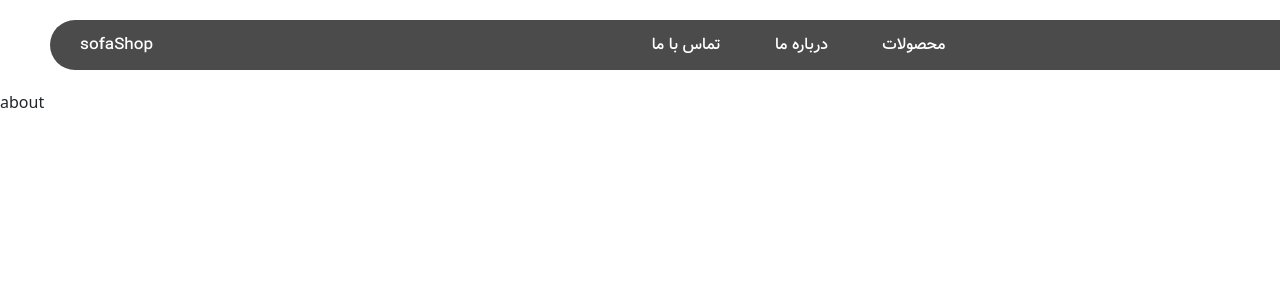
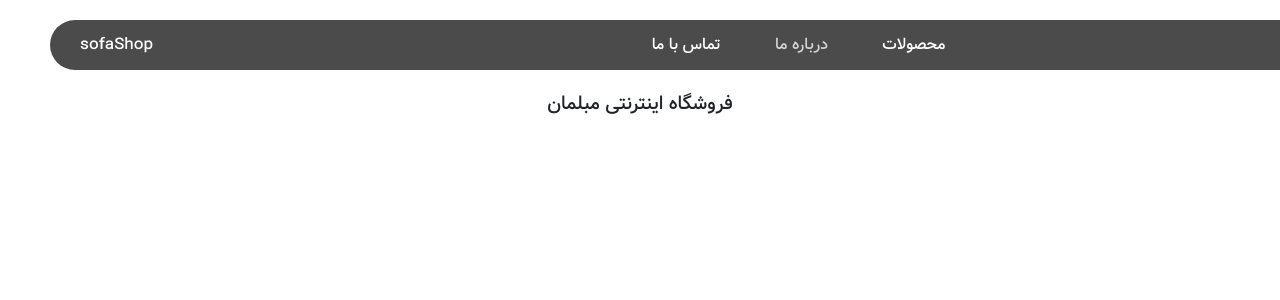
Before and after one commit to khadijeh68/sofaShop, a React (Create React App) app: page /aboutUs in a window 1280 px wide. Shown: the top 300 px of the page. Built offline with nearby package versions, Linux system fonts and the light colour scheme.

Commit message:
UI: navbar color, aboutUs page changed

```diff
--- a/src/components/navbar/index.js
+++ b/src/components/navbar/index.js
@@ -3,23 +3,28 @@ import { NavLink } from "react-router-dom";
 import style from "./navbar.module.css";
 
 function Navbar() {
+  const navLinkStyles = ({ isActive }) => {
+    return {
+      color: isActive ? "rgb(211, 211, 211)" : "white",
+    };
+  };
   return (
     <nav className={style.nav}>
-      <NavLink to="/">
+      <NavLink to="/" style={navLinkStyles}>
         <span>sofaShop</span>
       </NavLink>
       <div className={style.item}>
-        <NavLink to="products">
+        <NavLink to="products" style={navLinkStyles}>
           <span>محصولات</span>{" "}
         </NavLink>
-        <NavLink to="aboutUs">
+        <NavLink to="aboutUs" style={navLinkStyles}>
           <span>درباره ما </span>
         </NavLink>
-        <NavLink to="contactUs">
+        <NavLink to="contactUs" style={navLinkStyles}>
           <span>تماس با ما </span>
         </NavLink>
       </div>
-      <NavLink to="search">
+      <NavLink to="search" style={navLinkStyles}>
         <span><IoSearch/></span>{" "}
       </NavLink>
     </nav>
--- /dev/null
+++ b/src/components/pages/aboutUs/aboutUs.module.css
@@ -0,0 +1,6 @@
+.main {
+    direction: rtl;
+    text-align: center;
+    font-family: Vazir-Bold;
+    font-size: larger;
+  }
--- a/src/components/pages/aboutUs/index.js
+++ b/src/components/pages/aboutUs/index.js
@@ -1,9 +1,9 @@
-import React from 'react'
+import style from "./aboutUs.module.css";
 
 function AboutUs() {
   return (
-    <div>
-      about
+    <div className={style.main}>
+    فروشگاه اینترنتی مبلمان
     </div>
   )
 }
```
